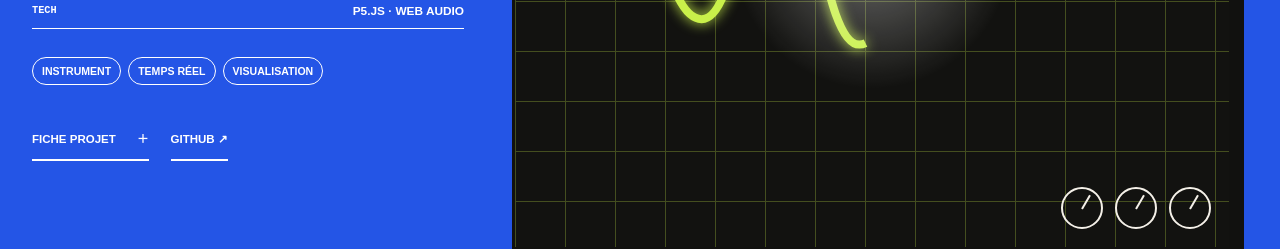
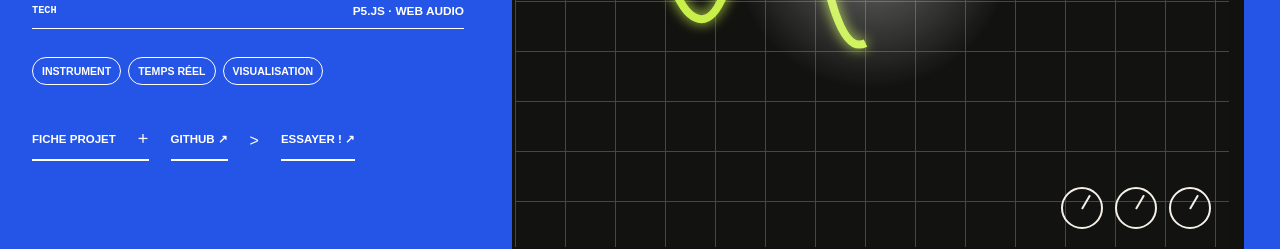
Before and after one commit to Lehomar2vinci/Portfolio, a website: page index.html in a window 1280 px wide. Shown: the part 5380-5629 px from the top of the page. Drawn offline with Linux system fonts and the light colour scheme.

Commit message:
Update index.html

```diff
--- a/index.html
+++ b/index.html
@@ -657,6 +657,14 @@
                 data-label-en="View PestOSC on GitHub"
                 >GitHub ↗</a
               >
+              ><a
+                href="https://lehomar2vinci.itch.io/pestosc"
+                target="_blank"
+                rel="noreferrer"
+                aria-label="Essayer PestOSC"
+                data-label-en="Try PestOSC"
+                >Essayer ! ↗</a
+              >
             </div>
           </div>
           <div class="scope-visual" aria-hidden="true" data-tilt>
```
